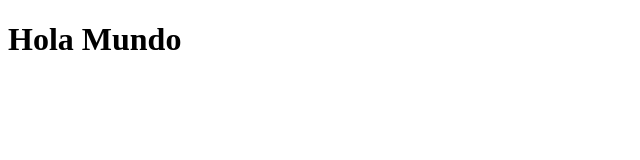
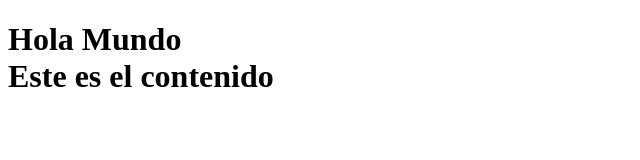
Before and after one commit to AlixLopez/cursogit, a plain HTML site: page index.html in a window 1280 px wide. Shown: the whole page, without its empty margins (0-640 px from the left). Drawn offline with Linux system fonts and the light colour scheme.

Commit message:
se agrego una seccion

```diff
--- a/index.html
+++ b/index.html
@@ -9,6 +9,8 @@
 
 	<h1>
 		Hola Mundo
+
+		<section> Este es el contenido </section>
 	</h1>
 
 </body>
```
